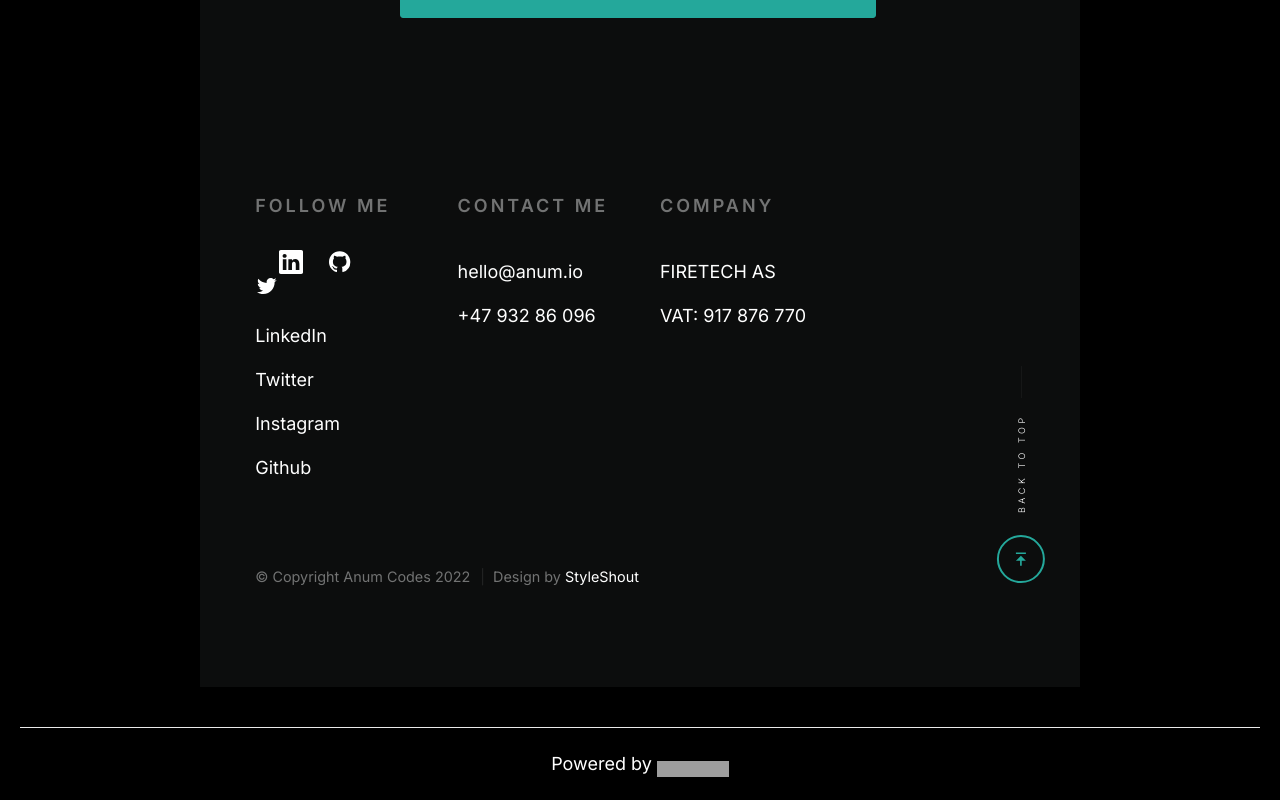
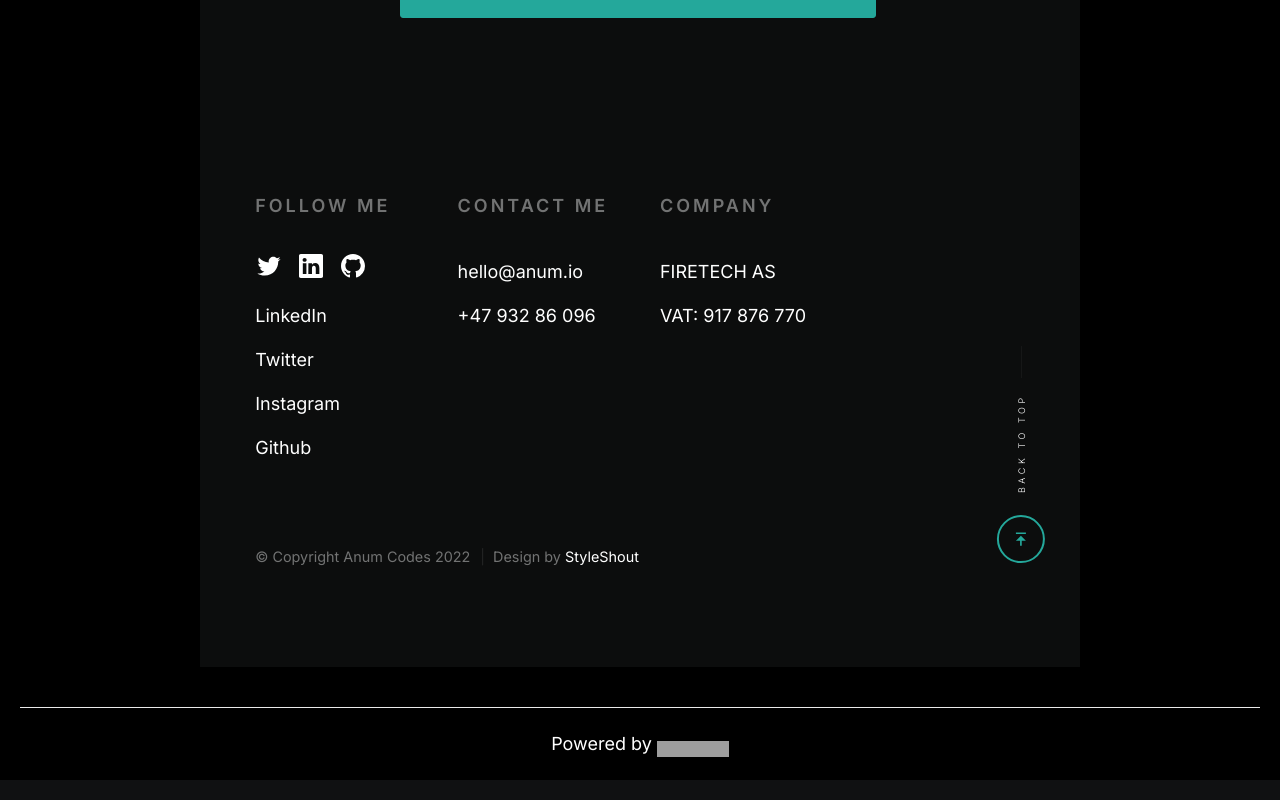
Before and after one commit to AnumQ/ai-next, a Next.js app: page / in a window 1280 px wide. Shown: the part 2037-2837 px from the top of the page. Built offline with nearby package versions, Linux system fonts and the light colour scheme; grey boxes are pictures that could not be loaded.

Commit message:
refactor github logo

```diff
--- /dev/null
+++ b/components/SVGs/GithubLogo.js
@@ -0,0 +1,21 @@
+export const GithubLogo = ({ width, height, viewBox }) => {
+  return (
+    <>
+      <svg
+        xmlns="http://www.w3.org/2000/svg"
+        width={width}
+        height={height}
+        viewBox={viewBox}
+        style={{
+          fill: "rgb(255, 255, 255)",
+          transform: "",
+          msFilter: "",
+        }}
+      >
+        <path d="M8 0C3.58 0 0 3.58 0 8c0 3.54 2.29 6.53 5.47 7.59.4.07.55-.17.55-.38 0-.19-.01-.82-.01-1.49-2.01.37-2.53-.49-2.69-.94-.09-.23-.48-.94-.82-1.13-.28-.15-.68-.52-.01-.53.63-.01 1.08.58 1.23.82.72 1.21 1.87.87 2.33.66.07-.52.28-.87.51-1.07-1.78-.2-3.64-.89-3.64-3.95 0-.87.31-1.59.82-2.15-.08-.2-.36-1.02.08-2.12 0 0 .67-.21 2.2.82.64-.18 1.32-.27 2-.27.68 0 1.36.09 2 .27 1.53-1.04 2.2-.82 2.2-.82.44 1.1.16 1.92.08 2.12.51.56.82 1.27.82 2.15 0 3.07-1.87 3.75-3.65 3.95.29.25.54.73.54 1.48 0 1.07-.01 1.93-.01 2.2 0 .21.15.46.55.38A8.012 8.012 0 0 0 16 8c0-4.42-3.58-8-8-8z" />
+
+        {/* <path d="M19.633,7.997c0.013,0.175,0.013,0.349,0.013,0.523c0,5.325-4.053,11.461-11.46,11.461c-2.282,0-4.402-0.661-6.186-1.809 c0.324,0.037,0.636,0.05,0.973,0.05c1.883,0,3.616-0.636,5.001-1.721c-1.771-0.037-3.255-1.197-3.767-2.793 c0.249,0.037,0.499,0.062,0.761,0.062c0.361,0,0.724-0.05,1.061-0.137c-1.847-0.374-3.23-1.995-3.23-3.953v-0.05 c0.537,0.299,1.16,0.486,1.82,0.511C3.534,9.419,2.823,8.184,2.823,6.787c0-0.748,0.199-1.434,0.548-2.032 c1.983,2.443,4.964,4.04,8.306,4.215c-0.062-0.3-0.1-0.611-0.1-0.923c0-2.22,1.796-4.028,4.028-4.028 c1.16,0,2.207,0.486,2.943,1.272c0.91-0.175,1.782-0.512,2.556-0.973c-0.299,0.935-0.936,1.721-1.771,2.22 c0.811-0.088,1.597-0.312,2.319-0.624C21.104,6.712,20.419,7.423,19.633,7.997z" /> */}
+      </svg>
+    </>
+  );
+};
--- a/pages/index.js
+++ b/pages/index.js
@@ -4,6 +4,7 @@ import styles from "../styles/Home.module.css";
 import Script from "next/script";
 import { LinkedInLogo } from "../components/SVGs/LinkedInLogo";
 import { TwitterLogo } from "../components/SVGs/TwitterLogo";
+import { GithubLogo } from "../components/SVGs/GithubLogo";
 import { useEffect } from "react";
 
 export default function Home() {
@@ -202,31 +203,26 @@ export default function Home() {
                         <li>
                           <a href="https://twitter.com/anumqudsia">
                             <TwitterLogo
-                              width="24"
-                              height="24"
-                              viewBox="0 0 24 24"
+                              width="26"
+                              height="26"
+                              viewBox="0 0 22 22"
                             />
                             <span className="screen-reader-text">Twitter</span>
                           </a>
                           <a href="https://www.linkedin.com/in/anum-qudsia-75199262/">
                             <LinkedInLogo
-                              width="48"
-                              height="48"
-                              viewBox="0 0 32 32"
+                              width="24"
+                              height="24"
+                              viewBox="0 0 16 16"
                             />
                             <span className="screen-reader-text">LinkedIn</span>
                           </a>
                           <a href="https://github.com/AnumQ/">
-                            <svg
-                              xmlns="http://www.w3.org/2000/svg"
-                              width={36}
-                              height={48}
-                              fill="currentColor"
-                              className="bi bi-github"
-                              viewBox="0 -1 24 36"
-                            >
-                              <path d="M8 0C3.58 0 0 3.58 0 8c0 3.54 2.29 6.53 5.47 7.59.4.07.55-.17.55-.38 0-.19-.01-.82-.01-1.49-2.01.37-2.53-.49-2.69-.94-.09-.23-.48-.94-.82-1.13-.28-.15-.68-.52-.01-.53.63-.01 1.08.58 1.23.82.72 1.21 1.87.87 2.33.66.07-.52.28-.87.51-1.07-1.78-.2-3.64-.89-3.64-3.95 0-.87.31-1.59.82-2.15-.08-.2-.36-1.02.08-2.12 0 0 .67-.21 2.2.82.64-.18 1.32-.27 2-.27.68 0 1.36.09 2 .27 1.53-1.04 2.2-.82 2.2-.82.44 1.1.16 1.92.08 2.12.51.56.82 1.27.82 2.15 0 3.07-1.87 3.75-3.65 3.95.29.25.54.73.54 1.48 0 1.07-.01 1.93-.01 2.2 0 .21.15.46.55.38A8.012 8.012 0 0 0 16 8c0-4.42-3.58-8-8-8z" />
-                            </svg>
+                            <GithubLogo
+                              width="24"
+                              height="24"
+                              viewBox="0 0 16 16"
+                            />
                           </a>
                           <span className="screen-reader-text">Github</span>
                         </li>
--- a/styles/css/styles.css
+++ b/styles/css/styles.css
@@ -4129,6 +4129,9 @@ img.u-pull-left {
 
 .contact-list a {
   color: white;
+  margin-right: 18px;
+
+  /* background: blue; */
 }
 
 .contact-list li {
```
